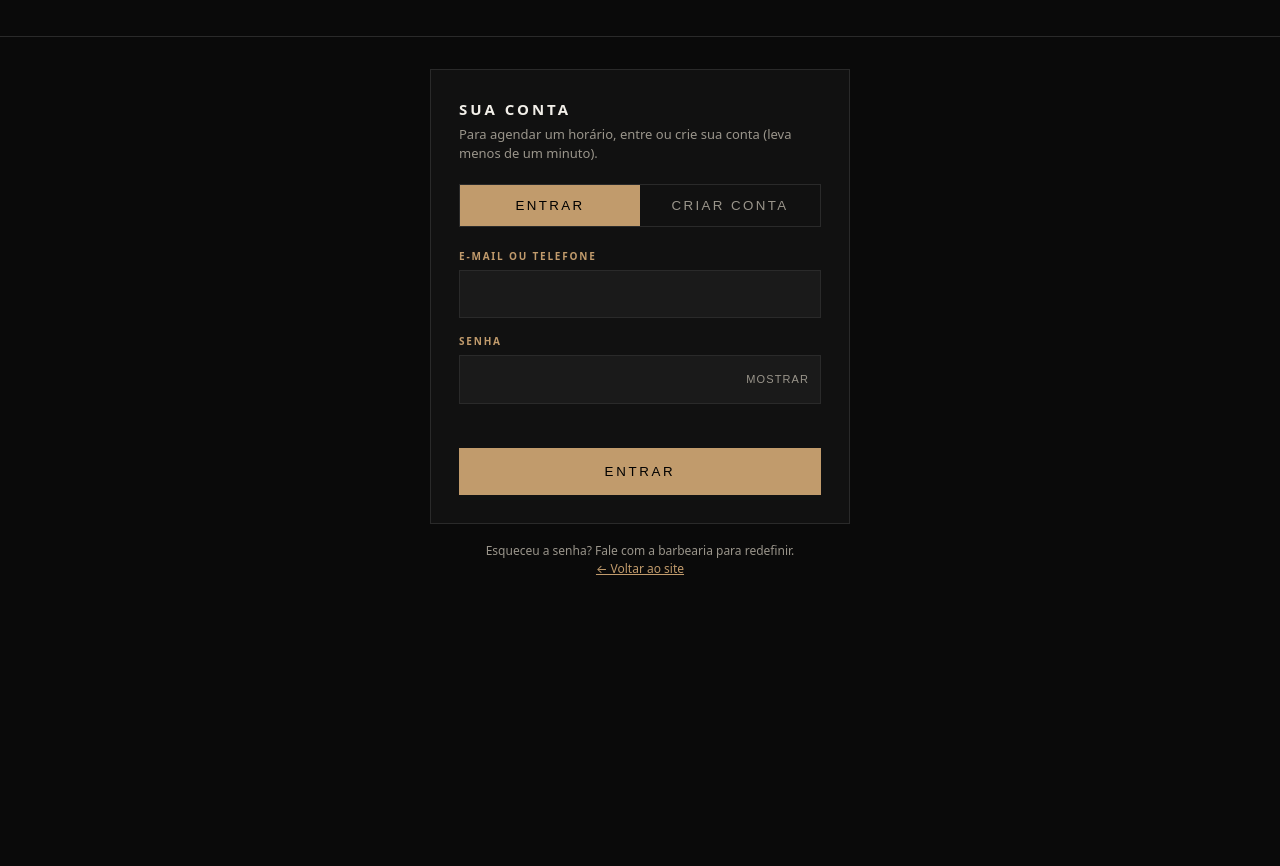
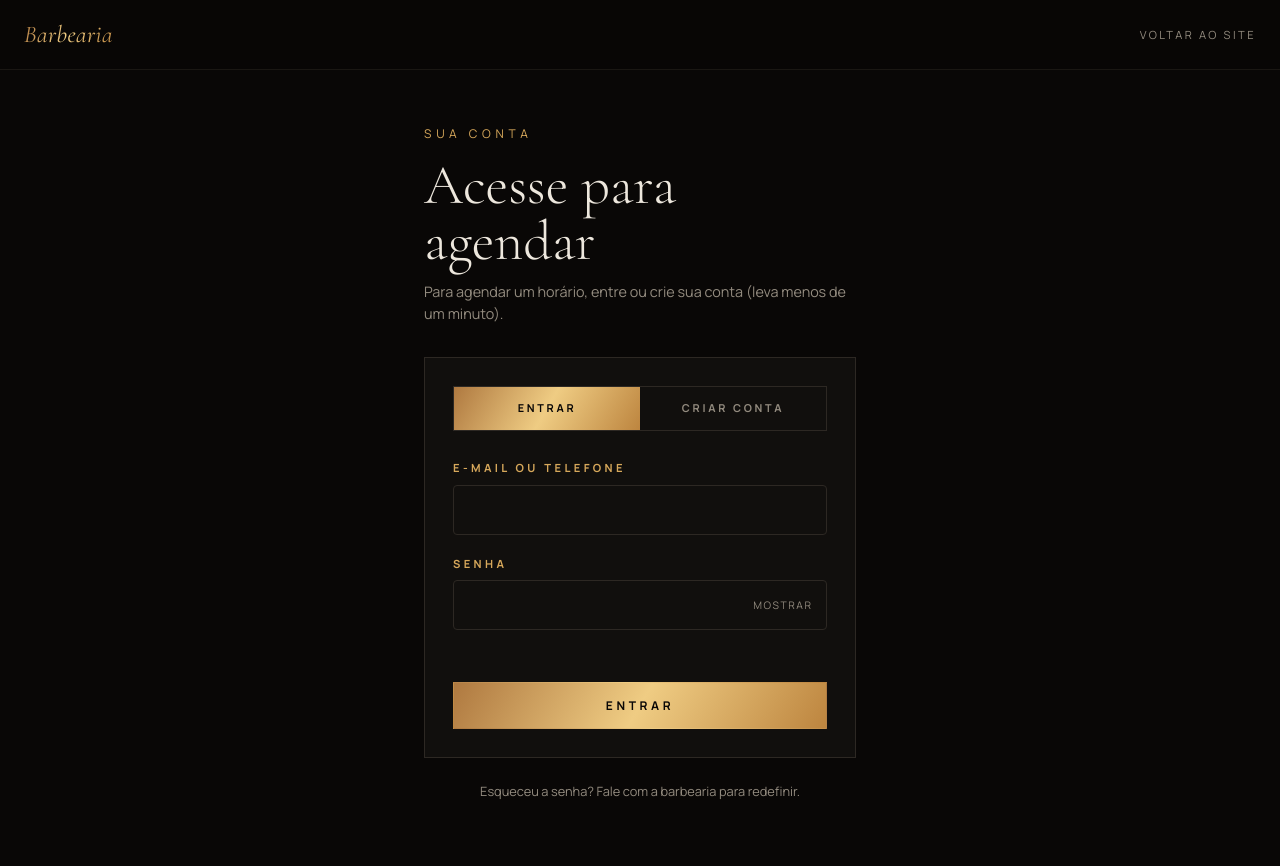
Before and after one commit to DiegoDCG89/Barbearia00, a Flask app: template templates/entrar.html in a window 1280 px wide. Before the commit the page ends 575 px from the top, so only its background shows below. Run offline with Flask 3, Linux system fonts and the light colour scheme; the template is opened without the code that fills it, so the values that code supplies are empty.

Commit message:
Refactor login and signup forms in entrar.html

```diff
--- a/templates/entrar.html
+++ b/templates/entrar.html
@@ -4,78 +4,60 @@
 <meta charset="utf-8">
 <meta name="viewport" content="width=device-width, initial-scale=1">
 <meta name="robots" content="noindex, nofollow">
+<meta name="theme-color" content="#090706">
 <title>Entrar · {{ shop.name }}</title>
-<style>
-:root{--bg:#0a0a0a;--card:#111;--card2:#1a1a1a;--line:#2a2a2a;--gold:#c19b6c;--gold-h:#a8865b;--ink:#f2efe9;--mute:#9a958b;--bad:#ff8a80}
-*{box-sizing:border-box}
-body{margin:0;min-height:100vh;background:var(--bg);color:var(--ink);font:15px/1.5 system-ui,-apple-system,"Segoe UI",Roboto,sans-serif;display:flex;flex-direction:column}
-header{padding:18px 24px;border-bottom:1px solid var(--line)}
-.brand{font:700 30px/1 Georgia,"Playfair Display",serif;color:var(--ink);text-decoration:none;letter-spacing:-.02em}
-.brand:hover{color:var(--gold)}
-main{flex:1;display:flex;flex-direction:column;align-items:center;padding:32px 16px}
-.card{width:100%;max-width:420px;background:var(--card);border:1px solid var(--line);padding:28px}
-h1{margin:0 0 4px;font-size:15px;text-transform:uppercase;letter-spacing:.2em}
-.sub{margin:0 0 20px;color:var(--mute);font-size:13px}
-.tabs{display:grid;grid-template-columns:1fr 1fr;border:1px solid var(--line);margin-bottom:22px}
-.tabs button{background:none;border:0;color:var(--mute);font:600 11px/1 inherit;letter-spacing:.18em;text-transform:uppercase;padding:13px 8px;cursor:pointer}
-.tabs button[aria-selected=true]{background:var(--gold);color:#000}
-label{display:block;font-size:10px;font-weight:700;color:var(--gold);text-transform:uppercase;letter-spacing:.18em;margin:0 0 6px}
-.f{margin-bottom:16px}
-input[type=text],input[type=email],input[type=tel],input[type=password]{width:100%;background:var(--card2);border:1px solid var(--line);color:var(--ink);font:inherit;padding:12px;border-radius:0}
-input:focus{outline:none;border-color:var(--gold)}
-.pw{position:relative}
-.pw button{position:absolute;right:0;top:0;height:100%;background:none;border:0;color:var(--mute);font-size:11px;text-transform:uppercase;letter-spacing:.1em;padding:0 12px;cursor:pointer}
-.hint{font-size:12px;color:var(--mute);margin:6px 0 0}
-.chk{display:flex;gap:10px;align-items:flex-start;font-size:12px;color:var(--mute);line-height:1.5;margin-bottom:16px}
-.chk input{margin-top:3px;accent-color:var(--gold)}
-.chk a,.foot a{color:var(--gold)}
-.btn{width:100%;background:var(--gold);color:#000;border:0;font:700 12px/1 inherit;letter-spacing:.2em;text-transform:uppercase;padding:16px;cursor:pointer}
-.btn:hover{background:var(--gold-h)}
-.btn:disabled{opacity:.6;cursor:wait}
-.err{min-height:18px;margin:0 0 10px;color:var(--bad);font-size:12px;font-weight:600;text-align:center}
-.foot{max-width:420px;text-align:center;color:var(--mute);font-size:12px;margin-top:18px}
-.hp{position:absolute;left:-9999px;height:0;width:0;opacity:0}
-[hidden]{display:none!important}
-</style>
+<link rel="preconnect" href="https://fonts.googleapis.com">
+<link rel="preconnect" href="https://fonts.gstatic.com" crossorigin>
+<link href="https://fonts.googleapis.com/css2?family=Cormorant+Garamond:ital,wght@0,300;0,400;0,600;1,300;1,400&family=Manrope:wght@400;500;700&display=swap" rel="stylesheet">
+<link rel="stylesheet" href="{{ url_for('static', filename='noir.css') }}?v=1">
 </head>
 <body>
-<header><a class="brand" href="/">{{ shop.brand }}</a></header>
-<main>
-  <div class="card">
-    <h1>Sua conta</h1>
-    <p class="sub">Para agendar um horário, entre ou crie sua conta (leva menos de um minuto).</p>
+<header class="nav">
+  <div class="nav-in">
+    <a class="logo" href="/" aria-label="{{ shop.name }}">{% include '_logo.html' %}</a>
+    <div class="nav-right"><a href="/">Voltar ao site</a></div>
+  </div>
+</header>
+
+<main class="page">
+  <span class="kicker">Sua conta</span>
+  <h1>Acesse para agendar</h1>
+  <p class="sub">Para agendar um horário, entre ou crie sua conta (leva menos de um minuto).</p>
+
+  <div class="panel">
     <div class="tabs" role="tablist">
       <button type="button" id="t-in" role="tab" aria-selected="true">Entrar</button>
       <button type="button" id="t-up" role="tab" aria-selected="false">Criar conta</button>
     </div>
 
     <form id="f-in" novalidate>
-      <div class="f"><label for="li">E-mail ou telefone</label>
-        <input id="li" name="login" type="text" autocomplete="username" autocapitalize="none" spellcheck="false" required maxlength="120"></div>
-      <div class="f"><label for="ls">Senha</label>
-        <div class="pw"><input id="ls" name="senha" type="password" autocomplete="current-password" required maxlength="128"><button type="button" data-eye="ls">mostrar</button></div></div>
+      <div class="field"><label class="lbl" for="li">E-mail ou telefone</label>
+        <input class="inp" id="li" name="login" type="text" autocomplete="username" autocapitalize="none" spellcheck="false" required maxlength="120"></div>
+      <div class="field"><label class="lbl" for="ls">Senha</label>
+        <div class="pw"><input class="inp" id="ls" name="senha" type="password" autocomplete="current-password" required maxlength="128"><button type="button" data-eye="ls">mostrar</button></div></div>
       <p class="err" id="e-in" role="alert"></p>
-      <button class="btn" type="submit">Entrar</button>
+      <button class="btn btn-gold btn-block" type="submit">Entrar</button>
     </form>
 
     <form id="f-up" hidden novalidate>
-      <div class="f"><label for="un">Nome</label>
-        <input id="un" type="text" autocomplete="name" required maxlength="80" placeholder="Ex.: João Silva"></div>
-      <div class="f"><label for="ut">WhatsApp (com DDD)</label>
-        <input id="ut" type="tel" inputmode="tel" autocomplete="tel" required placeholder="(12) 99999-9999"></div>
-      <div class="f"><label for="ue">E-mail <span style="text-transform:none;letter-spacing:0;color:var(--mute)">(opcional)</span></label>
-        <input id="ue" type="email" autocomplete="email" maxlength="120" placeholder="voce@exemplo.com">
+      <div class="field"><label class="lbl" for="un">Nome</label>
+        <input class="inp" id="un" type="text" autocomplete="name" required maxlength="80" placeholder="Ex.: João Silva"></div>
+      <div class="field"><label class="lbl" for="ut">WhatsApp (com DDD)</label>
+        <input class="inp" id="ut" type="tel" inputmode="tel" autocomplete="tel" required placeholder="(12) 99999-9999"></div>
+      <div class="field"><label class="lbl" for="ue">E-mail <span class="muted" style="text-transform:none;letter-spacing:0;font-weight:500">(opcional)</span></label>
+        <input class="inp" id="ue" type="email" autocomplete="email" maxlength="120" placeholder="voce@exemplo.com">
         <p class="hint">Você poderá entrar com o e-mail ou com o telefone.</p></div>
-      <div class="f"><label for="us">Crie uma senha</label>
-        <div class="pw"><input id="us" type="password" autocomplete="new-password" required minlength="8" maxlength="128"><button type="button" data-eye="us">mostrar</button></div>
+      <div class="field"><label class="lbl" for="us">Crie uma senha</label>
+        <div class="pw"><input class="inp" id="us" type="password" autocomplete="new-password" required minlength="8" maxlength="128"><button type="button" data-eye="us">mostrar</button></div>
         <p class="hint">Mínimo de 8 caracteres.</p></div>
       <label class="chk"><input id="uc" type="checkbox"><span>Li e aceito a <a href="/privacidade" target="_blank" rel="noopener">Política de Privacidade</a> e autorizo o uso dos meus dados para agendar e gerenciar meus horários.</span></label>
       <input class="hp" id="uw" tabindex="-1" autocomplete="off" aria-hidden="true">
       <p class="err" id="e-up" role="alert"></p>
-      <button class="btn" type="submit">Criar conta</button>
+      <button class="btn btn-gold btn-block" type="submit">Criar conta</button>
     </form>
   </div>
-  <p class="foot">Esqueceu a senha? {% if shop.wa_link %}<a href="{{ shop.wa_link }}" target="_blank" rel="noopener">Chame a barbearia no WhatsApp</a>{% else %}Fale com a barbearia{% endif %} para redefinir.<br><a href="/">← Voltar ao site</a></p>
+
+  <p class="muted" style="margin-top:1.5rem;text-align:center;font-size:.8rem">Esqueceu a senha? {% if shop.wa_link %}<a class="link" href="{{ shop.wa_link }}" target="_blank" rel="noopener">Chame a barbearia no WhatsApp</a>{% else %}Fale com a barbearia{% endif %} para redefinir.</p>
 </main>
 <script>const NEXT = {{ next|tojson }}, CRIAR = {{ criar|tojson }};</script>
 {% raw %}
```
